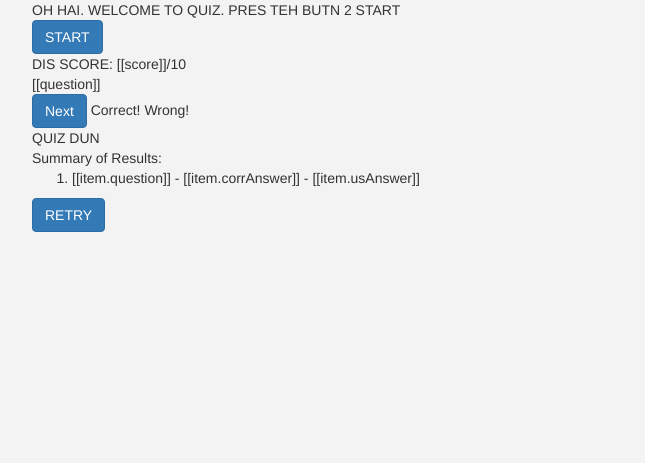
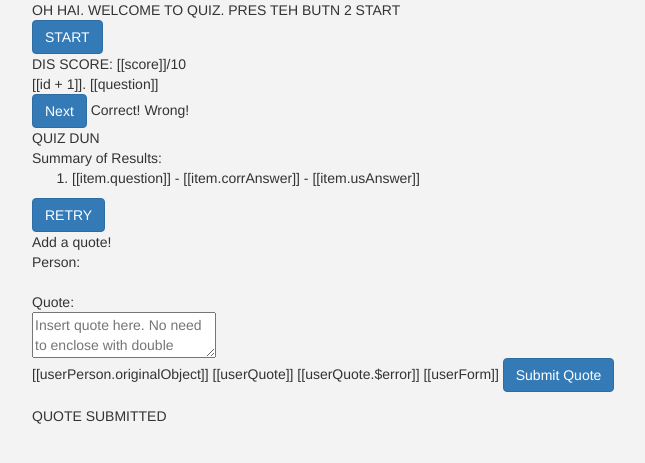
Before and after one commit to jameskang410/pnr_quiz, a Django app: page / in a window 1280 px wide. Shown: the top 463 px of the page, without its empty margins (38-683 px from the left). Run offline with Django 3.2, Linux system fonts and the light colour scheme; some libraries are stand-ins or nearby versions.

Commit message:
Fleshing out summary page. User is able to post. Working on validations now

```diff
--- a/pnr_quiz/pnr_quiz_site/static/js/quiz.js
+++ b/pnr_quiz/pnr_quiz_site/static/js/quiz.js
@@ -82,17 +82,12 @@ app.controller('QuizController', ['$http','$scope', '$timeout', 'personRetriever
                 $scope.score = 0;
                 $scope.inProgress = true;
                 $scope.quizOver = false;
+                $scope.addQuotes = false;
                 //arrays to hold user answers
                 $scope.user_answer_array = [];
                 getQuestion();
             });
         });
-        // $scope.id = 0;
-        // $scope.score = 0;
-        // $scope.inProgress = true;
-        // $scope.quizOver = false;
-        // console.log($scope.id);
-        // console.log($scope.score);
     };
 
     //grabbing a question
@@ -154,11 +149,12 @@ app.controller('QuizController', ['$http','$scope', '$timeout', 'personRetriever
 
         //selected-object of angulcomplete-alt calls the function with every letter inputted
         if (typeof selected !== "undefined") {
-            $scope.userAnswer = selected.title;
+            $scope.userAnswer = selected.originalObject["person"];
             checkAnswer();
         };
     };
 
+    //creating a summary in JSON (ex: questions, answers, user's answers)
     var createSummary = function() {
 
         $scope.jsonSummary = [];
@@ -176,10 +172,52 @@ app.controller('QuizController', ['$http','$scope', '$timeout', 'personRetriever
         console.log($scope.user_answer_array);
         console.log($scope.jsonSummary);
     };
+
+    //allows users to submit quotes
+    $scope.userAdd = function(){
+
+        $http.post("api/add/", {"person": $scope.userPerson.originalObject, "quote": $scope.userQuote}).
+            then(function(){
+            $scope.addQuotes = true;
+        });
+    };
+
     //testing
-    // $scope.update = function(){
-    //     console.log('TEST');
-    //     $scope.array_people = $scope.array_people;
-    // };
+    $scope.testing = function(){
+        $scope.score = 7;
+
+        $scope.jsonSummary = [
+                                {"question": "Question 1", "corrAnswer": "J", "usAnswer": "J"},
+                                {"question": "Question 2", "corrAnswer": "J" , "usAnswer": "J"},
+                                {"question": "Question 3", "corrAnswer": "J" , "usAnswer": "J"},
+                                {"question": "Question 4", "corrAnswer": "J" , "usAnswer": "J"},
+                                {"question": "Question 5", "corrAnswer": "J" , "usAnswer": "J"},
+                                {"question": "Question 6", "corrAnswer": "J" , "usAnswer": "J"},
+                                {"question": "Question 7", "corrAnswer": "J" , "usAnswer": "J"},
+                                {"question": "Question 8", "corrAnswer": "J" , "usAnswer": "J"},
+                                {"question": "Question 9", "corrAnswer": "J" , "usAnswer": "J"},
+                                {"question": "Question 10", "corrAnswer": "J" , "usAnswer": "J"},
+                            ];
+        $scope.array_people = [
+                                {"person":"Andy Dwyer"},
+                                {"person":"Ann Perkins"},
+                                {"person":"April Ludgate"},
+                                {"person":"Ben Wyatt"},
+                                {"person":"Chris Traeger"},
+                                {"person":"Garth Blundin"},
+                                {"person":"Harris Wittels"},
+                                {"person":"Jean-Ralphio Saperstein"},
+                                {"person":"Jeremy Jamm"},
+                                {"person":"Jerry Gergich"},
+                                {"person":"Leslie Knope"},
+                                {"person":"Mark Brendanawicz"},
+                                {"person":"Mona-Lisa Saperstein"},
+                                {"person":"Ron Swanson"},
+                                {"person":"Tom Haverford"}
+                            ];
+        $scope.inProgress = true;
+        $scope.quizOver = true;
+        $scope.addQuotes = false;
+    };
 
 }]);
--- a/pnr_quiz/pnr_quiz_site/templates/home/index.html
+++ b/pnr_quiz/pnr_quiz_site/templates/home/index.html
@@ -8,7 +8,8 @@
 		<div class="intro" ng-show="!inProgress">
 			OH HAI. WELCOME TO QUIZ. PRES TEH BUTN 2 START
 			<br>
-			<button id="start-button" class="btn btn-primary" ng-click="start()">START</button>
+<!-- 			<button id="start-button" class="btn btn-primary" ng-click="start()">START</button>
+ --> 			<button id="start-button" class="btn btn-primary" ng-click="testing()">START</button>
 		</div>
 
 		<!-- POST INTRO - inProgress = true-->
@@ -19,13 +20,14 @@
 			<!-- ACTUAL QUIZ - quizOver = false-->
 			<div ng-show="!quizOver">
 				<div class="question-text">
-					[[question]]
+					[[id + 1]]. [[question]]
 				</div>
 
 				<div ng-show="answerMode">
 					<div class="response-field">
 						<!-- <input id="search-field" type="text" ng-model="userAnswer"> -->
-						<angucomplete-alt id="search-field" selected-object="answerSelect" title-field="person" local-data="array_people" search-fields="person" minlength="1" match-class="highlight" />
+						<div angucomplete-alt id="search-field" selected-object="answerSelect" title-field="person" local-data="array_people" search-fields="person" minlength="1" match-class="highlight" />
+						</div>
 					</div>
 
 <!-- 					<button id="submit-button" class="btn btn-primary" ng-click="checkAnswer(userAnswer)">SUBMIT</button> -->
@@ -42,10 +44,30 @@
 				QUIZ DUN
 				<br>
 				Summary of Results:
-				<ol ng-repeat="item in jsonSummary">
-					<li>[[item.question]] - [[item.corrAnswer]] - [[item.usAnswer]]</li>
+				<ol>
+					<li ng-repeat="item in jsonSummary">[[item.question]] - [[item.corrAnswer]] - [[item.usAnswer]]</li>
 				</ol>
 				<button id="restart-button" class="btn btn-primary" ng-click="reset()">RETRY</button>
+
+				<div ng-show="!addQuotes">
+					<form name="userForm">
+						Add a quote!
+						<br>
+						Person:
+						<div angucomplete-alt placeholder="Ex: Tom Haverford" id="submit-person" selected-object="userPerson" title-field="person" local-data="array_people" search-fields="person" minlength="1" override-suggestions="true" match-class="highlight"/>
+						</div>
+						<br>
+						Quote:
+						<br>
+						<textarea required ng-model="userQuote" placeholder="Insert quote here. No need to enclose with double quotes"></textarea>
+						<br>
+						[[userPerson.originalObject]] [[userQuote]] [[userQuote.$error]] [[userForm]]
+						<button class="btn btn-primary" ng-disabled="true" ng-click="userAdd()">Submit Quote</button>
+					</form>
+				</div>
+				<div ng-show="addQuotes">
+				QUOTE SUBMITTED
+				</div>
 			</div>
 		</div>
 	</div>
```
